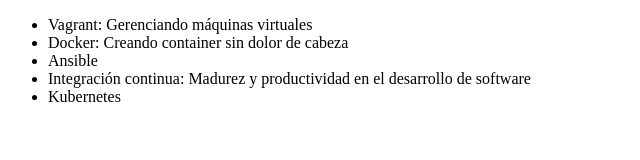
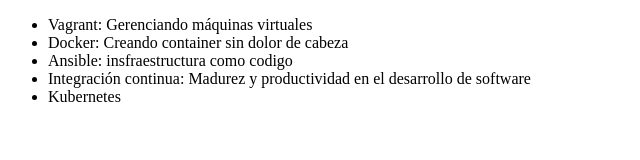
Before and after one commit to LaloAlmazan/Pruebacurso, a plain HTML site: page index.html in a window 1280 px wide. Shown: the whole page, without its empty margins (0-640 px from the left). Drawn offline with Linux system fonts and the light colour scheme.

Commit message:
cambiando el nombre de ansible

```diff
--- a/index.html
+++ b/index.html
@@ -8,7 +8,7 @@
      <ul>
          <li> Vagrant: Gerenciando máquinas virtuales </li>
          <li> Docker: Creando container sin dolor de cabeza </li>
-         <li> Ansible </li>
+         <li> Ansible: insfraestructura como codigo </li>
          <li> Integración continua: Madurez y productividad en el desarrollo de software</li>
          <li>Kubernetes</li>
      </ul>
```
